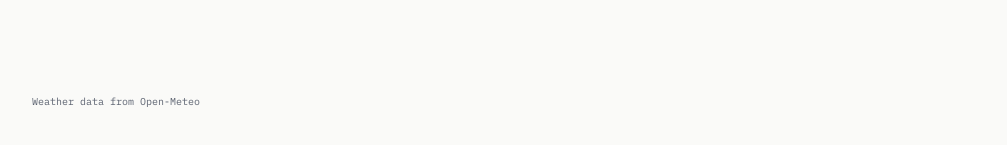
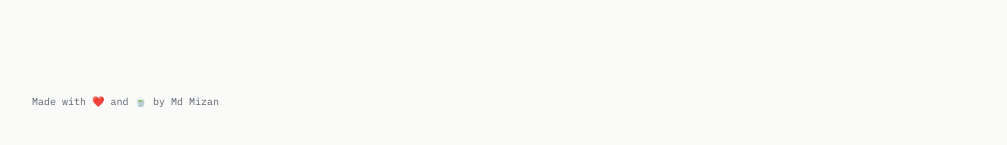
Before and after one commit to mizan989/NeoWeather, a React (Vite) app: page / in a window 1280 px wide. Shown: the part 321-466 px from the top of the page, without its empty margins (136-1143 px from the left). Built offline with nearby package versions, Linux system fonts and the light colour scheme; no server answers.

Commit message:
fooer changes

```diff
--- a/src/App.tsx
+++ b/src/App.tsx
@@ -95,7 +95,7 @@ export default function App() {
       )}
 
       <footer className="mt-12 pt-6 font-mono text-[10px]" style={{ color: 'var(--ink-soft)' }}>
-        Weather data from Open-Meteo
+      <span>Made with ❤️ and 🍵 by <a href="https://github.com/mizan989" target="_blank" rel="noreferrer">Md Mizan</a></span>
       </footer>
     </div>
   );
```
